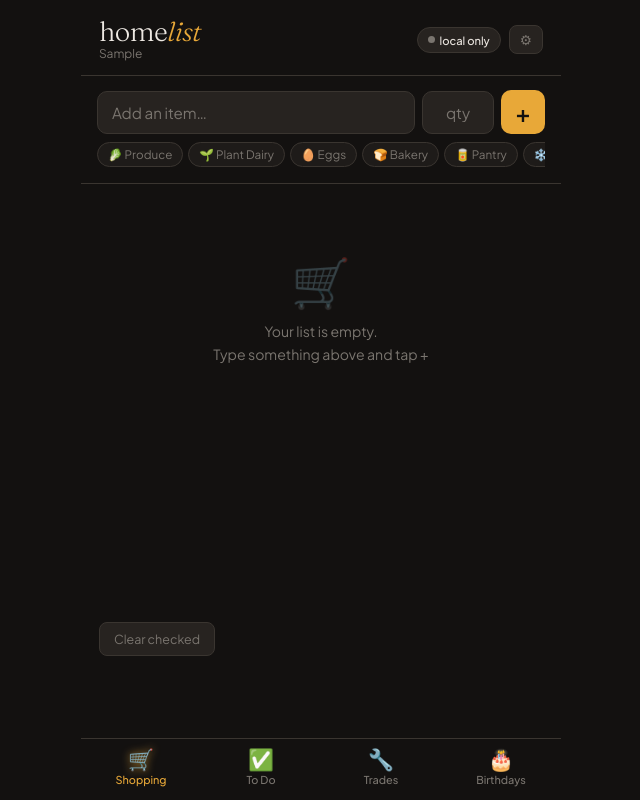
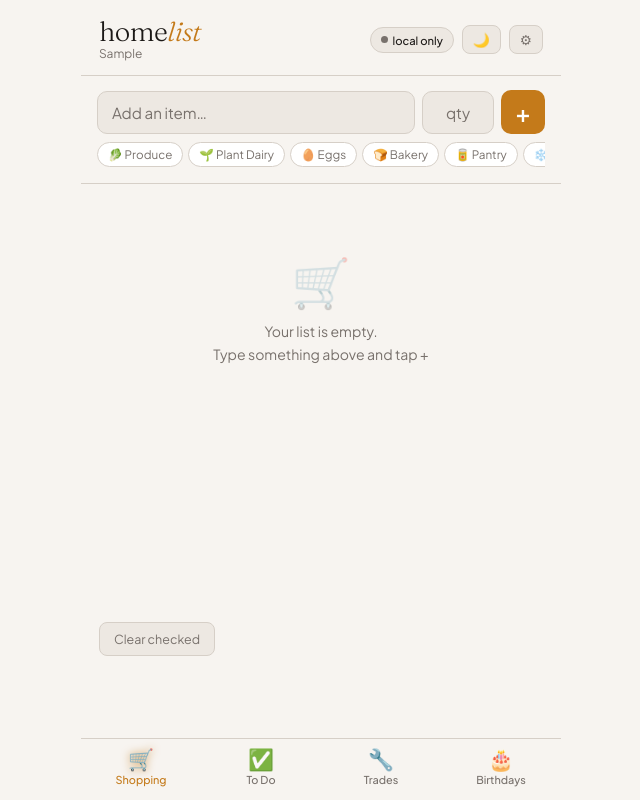
Before and after one commit to zorgster/homelist, a React (Vite) app: page / in a window 1280 px wide. Both pictures are taken after typing "Sample" into the empty fields and a click on the button "Create household →". Shown: the whole page, without its empty margins (319-959 px from the left). Built offline with nearby package versions, Linux system fonts and the light colour scheme.

Commit message:
Light/dark theme option

```diff
--- a/index.html
+++ b/index.html
@@ -8,6 +8,13 @@
   <meta name="apple-mobile-web-app-status-bar-style" content="black-translucent" />
   <meta name="theme-color" content="#131110" />
   <title>homelist</title>
+  <script>
+    (function () {
+      var t = localStorage.getItem('homelist-theme') ||
+        (matchMedia('(prefers-color-scheme: light)').matches ? 'light' : 'dark');
+      document.documentElement.setAttribute('data-theme', t);
+    })();
+  </script>
   <link rel="preconnect" href="https://fonts.googleapis.com" />
   <link href="https://fonts.googleapis.com/css2?family=Fraunces:ital,opsz,wght@0,9..144,300;0,9..144,600;1,9..144,300&family=Plus+Jakarta+Sans:wght@300;400;500;600&display=swap" rel="stylesheet" />
 </head>
--- a/src/components/Header.jsx
+++ b/src/components/Header.jsx
@@ -1,7 +1,9 @@
 import { useHousehold } from '../context/HouseholdContext';
+import { useTheme } from '../hooks/useTheme';
 
 export default function Header({ onOpenSettings }) {
   const { hhName, syncStatus } = useHousehold();
+  const { theme, toggle } = useTheme();
 
   const label = syncStatus === 'online' ? 'synced'
               : syncStatus === 'syncing' ? 'connecting…'
@@ -18,6 +20,9 @@ export default function Header({ onOpenSettings }) {
           <div className="dot" />
           <span>{label}</span>
         </div>
+        <button className="ic-btn" onClick={toggle} title="Toggle theme">
+          {theme === 'dark' ? '☀️' : '🌙'}
+        </button>
         <button className="ic-btn" onClick={onOpenSettings} title="Settings">⚙</button>
       </div>
     </header>
--- /dev/null
+++ b/src/hooks/useTheme.js
@@ -0,0 +1,16 @@
+import { useState, useEffect } from 'react';
+
+export function useTheme() {
+  const [theme, setTheme] = useState(() =>
+    localStorage.getItem('homelist-theme') ||
+    (window.matchMedia('(prefers-color-scheme: light)').matches ? 'light' : 'dark')
+  );
+
+  useEffect(() => {
+    document.documentElement.setAttribute('data-theme', theme);
+    localStorage.setItem('homelist-theme', theme);
+  }, [theme]);
+
+  const toggle = () => setTheme(t => t === 'dark' ? 'light' : 'dark');
+  return { theme, toggle };
+}
--- a/src/index.css
+++ b/src/index.css
@@ -9,9 +9,23 @@
   --muted:       #7A756F;
   --green:       #4ADE80;
   --red:         #F87171;
+  --on-accent:   #131110;
   --ease:        0.18s ease;
   --ff-d:        'Fraunces', Georgia, serif;
   --ff-b:        'Plus Jakarta Sans', sans-serif;
+}
+:root[data-theme="light"] {
+  --bg:          #F7F4F0;
+  --surface:     #FFFFFF;
+  --surface2:    #EDE8E2;
+  --border:      #D6CFC7;
+  --accent:      #C47A1A;
+  --accent-pale: rgba(196,122,26,0.12);
+  --text:        #1C1917;
+  --muted:       #78716C;
+  --green:       #16A34A;
+  --red:         #DC2626;
+  --on-accent:   #FFFFFF;
 }
 * { margin: 0; padding: 0; box-sizing: border-box; -webkit-tap-highlight-color: transparent; }
 html, body { height: 100%; overflow: hidden; }
@@ -61,7 +75,7 @@ input {
 input:focus { border-color: var(--accent); box-shadow: 0 0 0 3px var(--accent-pale); }
 input::placeholder { color: var(--muted); }
 .btn { border: none; border-radius: 10px; cursor: pointer; font-size: .92rem; font-weight: 600; padding: 13px 18px; transition: all var(--ease); width: 100%; }
-.btn-primary { background: var(--accent); color: #131110; }
+.btn-primary { background: var(--accent); color: var(--on-accent); }
 .btn-primary:active { transform: scale(.97); filter: brightness(.92); }
 .btn-ghost { background: var(--surface2); color: var(--muted); border: 1.5px solid var(--border); }
 .btn-ghost:active { background: var(--accent-pale); border-color: var(--accent); color: var(--accent); }
@@ -95,7 +109,7 @@ header { flex-shrink: 0; display: flex; align-items: center; justify-content: sp
 .add-row { display: flex; gap: 7px; align-items: center; }
 .add-row .item-in { flex: 1; padding: 11px 14px; }
 .add-row .qty-in { width: 72px; flex: none; text-align: center; padding: 11px 8px; }
-.add-btn { background: var(--accent); border: none; border-radius: 10px; color: #131110; cursor: pointer; font-size: 1.5rem; font-weight: 700; width: 44px; height: 44px; flex-shrink: 0; display: flex; align-items: center; justify-content: center; transition: all var(--ease); }
+.add-btn { background: var(--accent); border: none; border-radius: 10px; color: var(--on-accent); cursor: pointer; font-size: 1.5rem; font-weight: 700; width: 44px; height: 44px; flex-shrink: 0; display: flex; align-items: center; justify-content: center; transition: all var(--ease); }
 .add-btn:active { transform: scale(.9); }
 .cat-scroll { display: flex; gap: 5px; overflow-x: auto; padding-bottom: 2px; scrollbar-width: none; }
 .cat-scroll::-webkit-scrollbar { display: none; }
@@ -110,7 +124,7 @@ header { flex-shrink: 0; display: flex; align-items: center; justify-content: sp
 .item.checked { opacity: .4; }
 .check-ring { width: 22px; height: 22px; border-radius: 50%; border: 2px solid var(--border); flex-shrink: 0; display: flex; align-items: center; justify-content: center; transition: all var(--ease); }
 .item.checked .check-ring { background: var(--green); border-color: var(--green); }
-.item.checked .check-ring::after { content: ''; display: block; width: 6px; height: 10px; border: 2.5px solid #131110; border-top: none; border-left: none; transform: rotate(45deg) translate(-0.5px, -1px); }
+.item.checked .check-ring::after { content: ''; display: block; width: 6px; height: 10px; border: 2.5px solid var(--on-accent); border-top: none; border-left: none; transform: rotate(45deg) translate(-0.5px, -1px); }
 .item-body { flex: 1; min-width: 0; }
 .item-name { font-size: .93rem; font-weight: 400; line-height: 1.3; overflow: hidden; text-overflow: ellipsis; white-space: nowrap; }
 .item.checked .item-name { text-decoration: line-through; color: var(--muted); }
@@ -154,7 +168,7 @@ header { flex-shrink: 0; display: flex; align-items: center; justify-content: sp
 .fb-textarea::placeholder { color: var(--muted); font-family: var(--ff-b); }
 .fb-status { font-size: .72rem; padding: 5px 10px; border-radius: 8px; text-align: center; background: var(--surface2); border: 1px solid var(--border); color: var(--muted); }
 .fb-status.connected { border-color: var(--green); color: var(--green); background: rgba(74,222,128,.08); }
-.fb-apply { background: var(--accent); border: none; border-radius: 8px; color: #131110; cursor: pointer; font-family: var(--ff-b); font-size: .82rem; font-weight: 600; padding: 9px 14px; transition: all var(--ease); width: 100%; }
+.fb-apply { background: var(--accent); border: none; border-radius: 8px; color: var(--on-accent); cursor: pointer; font-family: var(--ff-b); font-size: .82rem; font-weight: 600; padding: 9px 14px; transition: all var(--ease); width: 100%; }
 .fb-apply:active { transform: scale(.97); filter: brightness(.9); }
 .fb-disconnect { background: none; border: 1.5px solid var(--border); border-radius: 8px; color: var(--muted); cursor: pointer; font-family: var(--ff-b); font-size: .78rem; padding: 8px 14px; transition: all var(--ease); }
 .fb-disconnect:active { border-color: var(--red); color: var(--red); }
@@ -174,7 +188,7 @@ header { flex-shrink: 0; display: flex; align-items: center; justify-content: sp
 .cat-del { background: none; border: none; color: var(--muted); cursor: pointer; font-size: 1rem; padding: 4px 6px; transition: color var(--ease); flex-shrink: 0; }
 .cat-del:active { color: var(--red); }
 .cat-add-row { display: flex; align-items: center; gap: 6px; padding: 10px 0 0; border-top: 1px solid var(--border); margin-top: 4px; flex-shrink: 0; }
-.add-cat-btn { background: var(--accent); border: none; border-radius: 8px; color: #131110; cursor: pointer; font-family: var(--ff-b); font-size: .82rem; font-weight: 700; padding: 8px 14px; flex-shrink: 0; transition: all var(--ease); }
+.add-cat-btn { background: var(--accent); border: none; border-radius: 8px; color: var(--on-accent); cursor: pointer; font-family: var(--ff-b); font-size: .82rem; font-weight: 700; padding: 8px 14px; flex-shrink: 0; transition: all var(--ease); }
 .add-cat-btn:active { transform: scale(.95); }
 .color-picker-row { display: flex; gap: 6px; flex-wrap: wrap; padding: 4px 0; }
 .cp-swatch { width: 22px; height: 22px; border-radius: 50%; cursor: pointer; flex-shrink: 0; border: 2.5px solid transparent; transition: all var(--ease); }
@@ -213,7 +227,7 @@ header { flex-shrink: 0; display: flex; align-items: center; justify-content: sp
 .trade-del-btn:hover, .trade-del-btn:active { color: var(--red); background: rgba(248,113,113,.1); }
 
 /* FAB */
-.fab { position: absolute; bottom: 14px; right: 18px; width: 52px; height: 52px; border-radius: 50%; background: var(--accent); border: none; color: #131110; cursor: pointer; font-size: 1.6rem; font-weight: 700; display: flex; align-items: center; justify-content: center; box-shadow: 0 4px 20px rgba(232,168,56,.35); transition: all var(--ease); z-index: 5; }
+.fab { position: absolute; bottom: 14px; right: 18px; width: 52px; height: 52px; border-radius: 50%; background: var(--accent); border: none; color: var(--on-accent); cursor: pointer; font-size: 1.6rem; font-weight: 700; display: flex; align-items: center; justify-content: center; box-shadow: 0 4px 20px rgba(232,168,56,.35); transition: all var(--ease); z-index: 5; }
 .fab:active { transform: scale(.92); }
 
 /* ── TRADE / BDAY FORM SHEETS ── */
@@ -250,7 +264,7 @@ textarea::placeholder { color: var(--muted); }
 .bday-date-line { display: flex; align-items: center; gap: 6px; margin-top: 2px; flex-wrap: wrap; }
 .bday-date { font-size: .75rem; color: var(--muted); }
 .bday-countdown { font-size: .72rem; font-weight: 600; color: var(--accent); background: var(--accent-pale); padding: 1px 7px; border-radius: 8px; }
-.bday-countdown.today { color: #131110; background: var(--accent); }
+.bday-countdown.today { color: var(--on-accent); background: var(--accent); }
 .bday-actions { display: flex; gap: 5px; flex-shrink: 0; align-items: center; }
 .bday-call { display: flex; align-items: center; background: var(--surface2); border: 1.5px solid var(--border); border-radius: 7px; color: var(--muted); font-size: .8rem; padding: 5px 8px; text-decoration: none; transition: all var(--ease); }
 .bday-call:active, .bday-call:hover { border-color: var(--green); color: var(--green); }
@@ -278,7 +292,7 @@ textarea::placeholder { color: var(--muted); }
 .todo-card-top { display: flex; align-items: flex-start; gap: 10px; padding: 13px 13px 10px; cursor: pointer; }
 .todo-check { width: 22px; height: 22px; border-radius: 6px; border: 2px solid var(--border); flex-shrink: 0; display: flex; align-items: center; justify-content: center; margin-top: 1px; transition: all var(--ease); cursor: pointer; }
 .todo-card.done .todo-check { background: var(--green); border-color: var(--green); }
-.todo-card.done .todo-check::after { content: ''; display: block; width: 6px; height: 10px; border: 2.5px solid #131110; border-top: none; border-left: none; transform: rotate(45deg) translate(-0.5px, -1px); }
+.todo-card.done .todo-check::after { content: ''; display: block; width: 6px; height: 10px; border: 2.5px solid var(--on-accent); border-top: none; border-left: none; transform: rotate(45deg) translate(-0.5px, -1px); }
 .todo-body { flex: 1; min-width: 0; }
 .todo-header { font-size: .93rem; font-weight: 600; line-height: 1.3; margin-bottom: 3px; }
 .todo-card.done .todo-header { text-decoration: line-through; color: var(--muted); }
```
